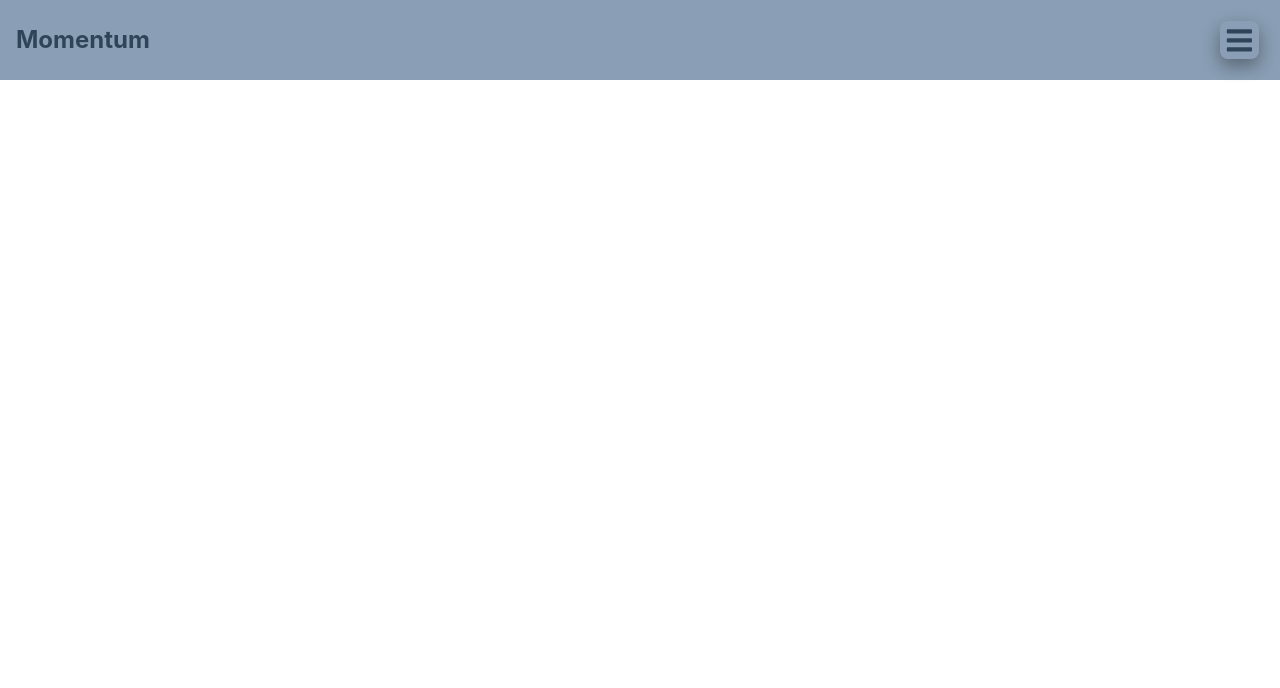
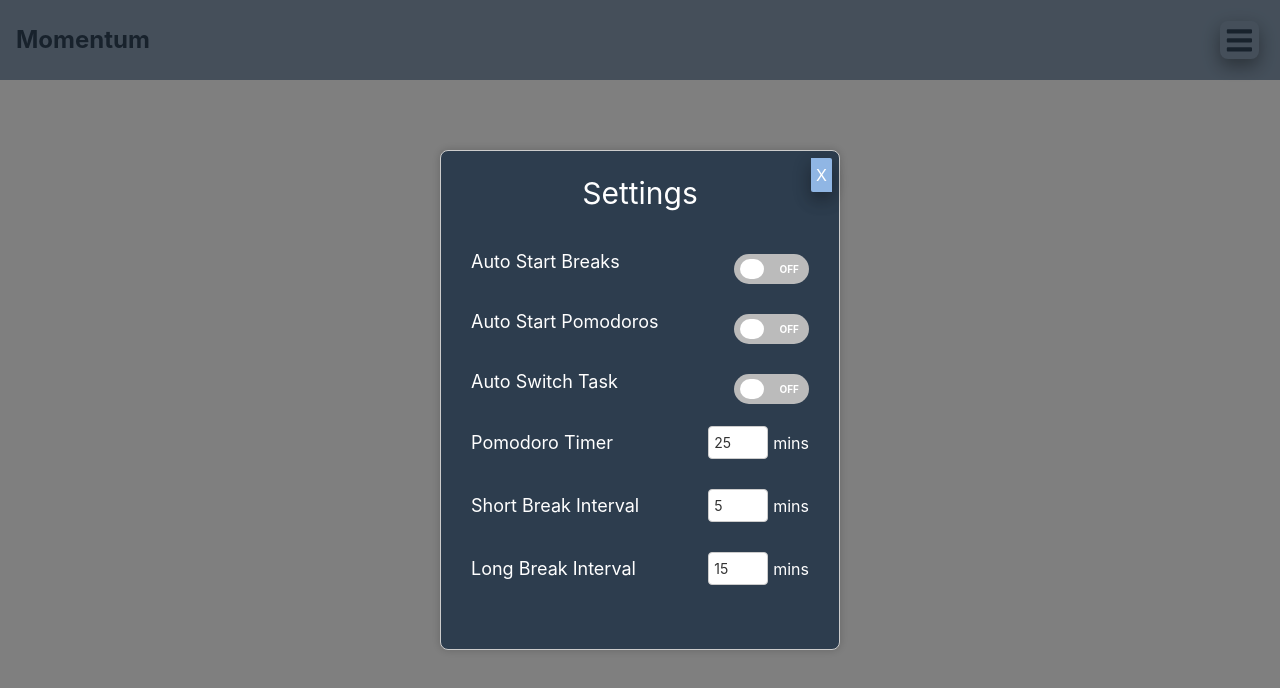
Before and after one commit to warpedd/Momentum, a React (Create React App) app: page /settings in a window 1280 px wide. Shown: the top 688 px of the page. Built offline with nearby package versions, Linux system fonts and the light colour scheme.

Commit message:
made setting apppear as an overlay rather than a new page

```diff
--- a/package.json
+++ b/package.json
@@ -10,7 +10,6 @@
     "react-dom": "^18.2.0",
     "react-icons": "^4.10.1",
     "react-router-dom": "^5.2.0",
-    "react-scripts": "^5.0.1",
     "web-vitals": "^2.1.4"
   },
   "scripts": {
@@ -38,6 +37,7 @@
     ]
   },
   "devDependencies": {
+    "react-scripts": "^5.0.1",
     "tailwindcss": "^3.3.3"
   }
 }
--- a/src/App.js
+++ b/src/App.js
@@ -36,7 +36,18 @@ import Setting from "./pages/Setting";
 import { Login } from "./pages/Login";
 import { Register } from "./pages/Register";
 
+
 const App = () => {
+    const [showSettings, setShowSettings] = useState(false);
+
+    const handleSettingsClick = () => {
+      setShowSettings(true);
+    };
+
+    const handleCloseSettings = () => {
+      setShowSettings(false);
+    };
+
     const [currentForm, setCurrentForm] = useState('login');
 
     const toggleForm = (formName) => {
@@ -46,7 +57,7 @@ const App = () => {
     return (
         <React.Fragment>
             <Router>
-                <Navbar/>
+                <Navbar onSettingsClick={handleSettingsClick} />
                 <Switch>
                     <Route path="/" exact>
                         <Pomodoro />
@@ -62,14 +73,14 @@ const App = () => {
                             currentForm === "login" ? <Login onFormSwitch={toggleForm} /> : <Register onFormSwitch={toggleForm} />
                         }
                     </Route>
-                    <Route path="/setting" Component={Setting} exact>
-                        <Setting/>
+                    <Route path="/settings">
+                        <Setting closeSettings={handleCloseSettings} />
                     </Route>
                 </Switch>
             </Router>
-        </React.Fragment>
-
+             {showSettings && <Setting closeSettings={handleCloseSettings} />}
+         </React.Fragment>
     );
-  }
+  };
 
   export default App;
--- a/src/components/Navbar.js
+++ b/src/components/Navbar.js
@@ -2,8 +2,10 @@ import { useRef } from "react";
 import { FaBars, FaTimes } from "react-icons/fa";
 import "../styles/Navbar.css";
 
-function Navbar() {
-    const navRef = useRef();
+
+    function Navbar({ onSettingsClick }) {
+        const navRef = useRef();
+
 
     const showNavbar = () => {
         navRef.current.classList.toggle("responsive_nav");
@@ -15,7 +17,7 @@ function Navbar() {
             <nav ref={navRef}>
                     <a href="/tracker">Tracker</a>
                     <a href="/music">Music</a>
-                    <a href="/Setting">Setting</a>
+                    <a href="#" onClick={onSettingsClick}>Setting</a>
                     <a href="/login">Login</a>
                 <button className="nav-btn nav-close-btn" onClick={showNavbar}>
                     <FaTimes/>
--- a/src/pages/Setting.js
+++ b/src/pages/Setting.js
@@ -1,45 +1,39 @@
 import React, { useEffect, useRef, useState } from "react";
 import "../styles/Setting.css";
 
-const Setting = () => {
+const Setting = ({ closeSettings }) => {
   const SettingLabels = [
     "Auto Start Breaks",
     "Auto Start Pomodoros",
     "Auto Switch Task",
+    "Pomodoro Timer",
     "Short Break Interval",
     "Long Break Interval",
   ];
 
   const dropdownRef = useRef(null);
 
-  const[shortBreakInterval, setShortBreakInterval]=useState(5);
-  const[longBreakInterval, setLongBreakInterval]=useState(15);
+  const [pomodoroTimer, setPomodoroTimer] = useState(25);
+  const [shortBreakInterval, setShortBreakInterval] = useState(5);
+  const [longBreakInterval, setLongBreakInterval] = useState(15);
 
   useEffect(() => {
     const handleClickOutside = (event) => {
       if (dropdownRef.current && !dropdownRef.current.contains(event.target)) {
-        const overlayContainer = document.querySelector(".overlay-container");
-        if (overlayContainer) {
-          overlayContainer.remove();
-        }
+        closeSettings();
       }
     };
 
     const closeButton = document.querySelector(".close-button");
-    closeButton.addEventListener("click", () => {
-      const overlayContainer = document.querySelector(".overlay-container");
-      if (overlayContainer) {
-        overlayContainer.remove();
-      }
-    });
+    closeButton.addEventListener("click", closeSettings);
 
     document.addEventListener("mousedown", handleClickOutside);
 
     return () => {
       document.removeEventListener("mousedown", handleClickOutside);
-      closeButton.removeEventListener("click", () => {});
+      closeButton.removeEventListener("click", closeSettings);
     };
-  }, []);
+  }, [closeSettings]);
 
   return (
     <div className="overlay-container">
@@ -48,8 +42,19 @@ const Setting = () => {
         <div className="setting-content">
           <div className="top">Settings</div>
           {SettingLabels.map((label) =>
-          label === "Short Break Interval" ? (
-            <div className = "setting-item" key={label}>
+            label === "Pomodoro Timer" ? (
+              <div className="setting-item" key={label}>
+                <span className="setting-label">{label}</span>
+                <input
+                  type="number"
+                  className="interval-input"
+                  value={pomodoroTimer}
+                  onChange={(e) => setPomodoroTimer(e.target.value)}
+                />
+                <span>mins</span>
+              </div>
+            ) : label === "Short Break Interval" ? (
+              <div className="setting-item" key={label}>
                 <span className="setting-label">{label}</span>
                 <input
                   type="number"
@@ -60,7 +65,7 @@ const Setting = () => {
                 <span>mins</span>
               </div>
             ) : label === "Long Break Interval" ? (
-            <div className = "setting-item" key={label}>
+              <div className="setting-item" key={label}>
                 <span className="setting-label">{label}</span>
                 <input
                   type="number"
@@ -86,7 +91,8 @@ const Setting = () => {
                   </label>
                 </div>
               </div>
-          ))}
+            )
+          )}
         </div>
       </div>
     </div>
--- a/src/styles/Setting.css
+++ b/src/styles/Setting.css
@@ -4,7 +4,7 @@
   left: 0;
   width: 100%;
   height: 100%;
-  background-color: rgba(0, 0, 0, 0.5); /* Semi-transparent black background */
+  background-color: rgba(0, 0, 0, 0.5);
   display: flex;
   justify-content: center;
   align-items: center;
@@ -28,7 +28,7 @@
   border: 1px solid #ccc;
   padding: 20px;
   width: 400px;
-  height: 400px;
+  height: 500px;
   background-color: #2d3d4e;
   color: white;
   border-radius: 8px;
@@ -138,7 +138,7 @@
   }
 
   .interval-input {
-    width: 60px; /* Adjust the width as needed */
+    width: 60px;
     margin: 0 5px;
     padding: 5px;
     border: 1px solid #ccc;
```
Also changed, not shown: 1 other file (tests, documents, lock files or other folders). Lines whose indentation alone changed are shown as unchanged.
